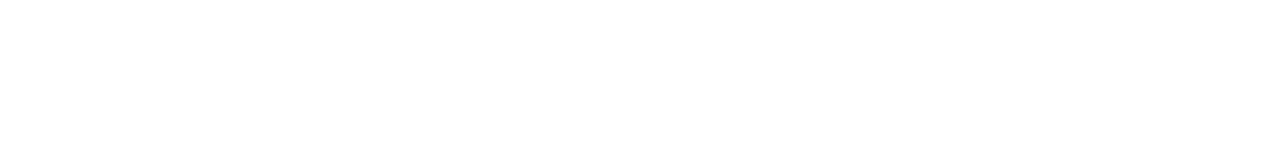
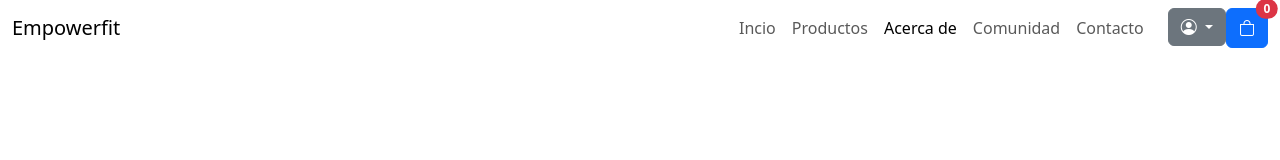
Before and after one commit to gnunezoliv/empoWerfit_FrontEnd, a plain HTML site: page about-us.html in a window 1280 px wide. Drawn offline with nearby package versions, Linux system fonts and the light colour scheme; a web font is replaced by a local one.

Commit message:
feat: Add Bootstrap navbar with offcanvas, dropdown, and positioned badge
- Implemented offcanvas navbar for a responsive and collapsible menu
- Added dropdown menu inside the navbar for login
- Included positioned badge for items in the shopping bag within the navbar

```diff
--- a/about-us.html
+++ b/about-us.html
@@ -16,6 +16,60 @@
     <link rel="stylesheet" href="https://cdn.jsdelivr.net/npm/bootstrap-icons@1.11.3/font/bootstrap-icons.min.css">
 </head>
 <body>
+    <header>
+        <nav class="navbar navbar-expand-lg fixed-top">
+            <div class="container-fluid">
+                <a class="navbar-brand" href="#">Empowerfit</a>
+                <button class="navbar-toggler" type="button" data-bs-toggle="offcanvas" data-bs-target="#offcanvasNavbar"
+                    aria-controls="offcanvasNavbar" aria-label="Toggle navigation">
+                    <span class="navbar-toggler-icon"></span>
+                </button>
+                <div class="offcanvas offcanvas-end" tabindex="-1" id="offcanvasNavbar"
+                    aria-labelledby="offcanvasNavbarLabel">
+                    <div class="offcanvas-header">
+                        <h5 class="offcanvas-title" id="offcanvasNavbarLabel">Empowerfit</h5>
+                        <button type="button" class="btn-close" data-bs-dismiss="offcanvas" aria-label="Close"></button>
+                    </div>
+                    <div class="offcanvas-body">
+                        <ul class="navbar-nav justify-content-end flex-grow-1 pe-3">
+                            <li class="nav-item">
+                                <a class="nav-link" href="#">Incio</a>
+                            </li>
+                            <li class="nav-item">
+                                <a class="nav-link" href="#">Productos</a>
+                            </li>
+                            <li class="nav-item">
+                                <a class="nav-link active" aria-current="page" href="#">Acerca de</a>
+                            </li>
+                            <li class="nav-item">
+                                <a class="nav-link" href="#">Comunidad</a>
+                            </li>
+                            <li class="nav-item">
+                                <a class="nav-link" href="#">Contacto</a>
+                            </li>
+                        </ul>
+                        <div class="dropdown">
+                            <button class="btn btn-secondary dropdown-toggle" type="button" data-bs-toggle="dropdown"
+                                aria-expanded="false">
+                                <i class="bi bi-person-circle"></i>
+                            </button>
+                            <ul class="dropdown-menu">
+                                <li><a class="dropdown-item" href="#">Ingresar</a></li>
+                                <li><a class="dropdown-item" href="#">Crear cuenta</a></li>
+                            </ul>
+                        </div>
+                        <button type="button" class="btn btn-primary position-relative">
+                            <i class="nav-item-icon bi bi-bag"></i>
+                            <span class="position-absolute top-0 start-100 translate-middle badge rounded-pill bg-danger">
+                                0
+                                <span class="visually-hidden"></span>
+                            </span>
+                        </button>
+                    </div>
+                </div>
+            </div>
+        </nav>
+    </header>
     <script src="https://cdn.jsdelivr.net/npm/bootstrap@5.3.3/dist/js/bootstrap.bundle.min.js" integrity="sha384-YvpcrYf0tY3lHB60NNkmXc5s9fDVZLESaAA55NDzOxhy9GkcIdslK1eN7N6jIeHz" crossorigin="anonymous"></script>
 </body>
 </html>
```
